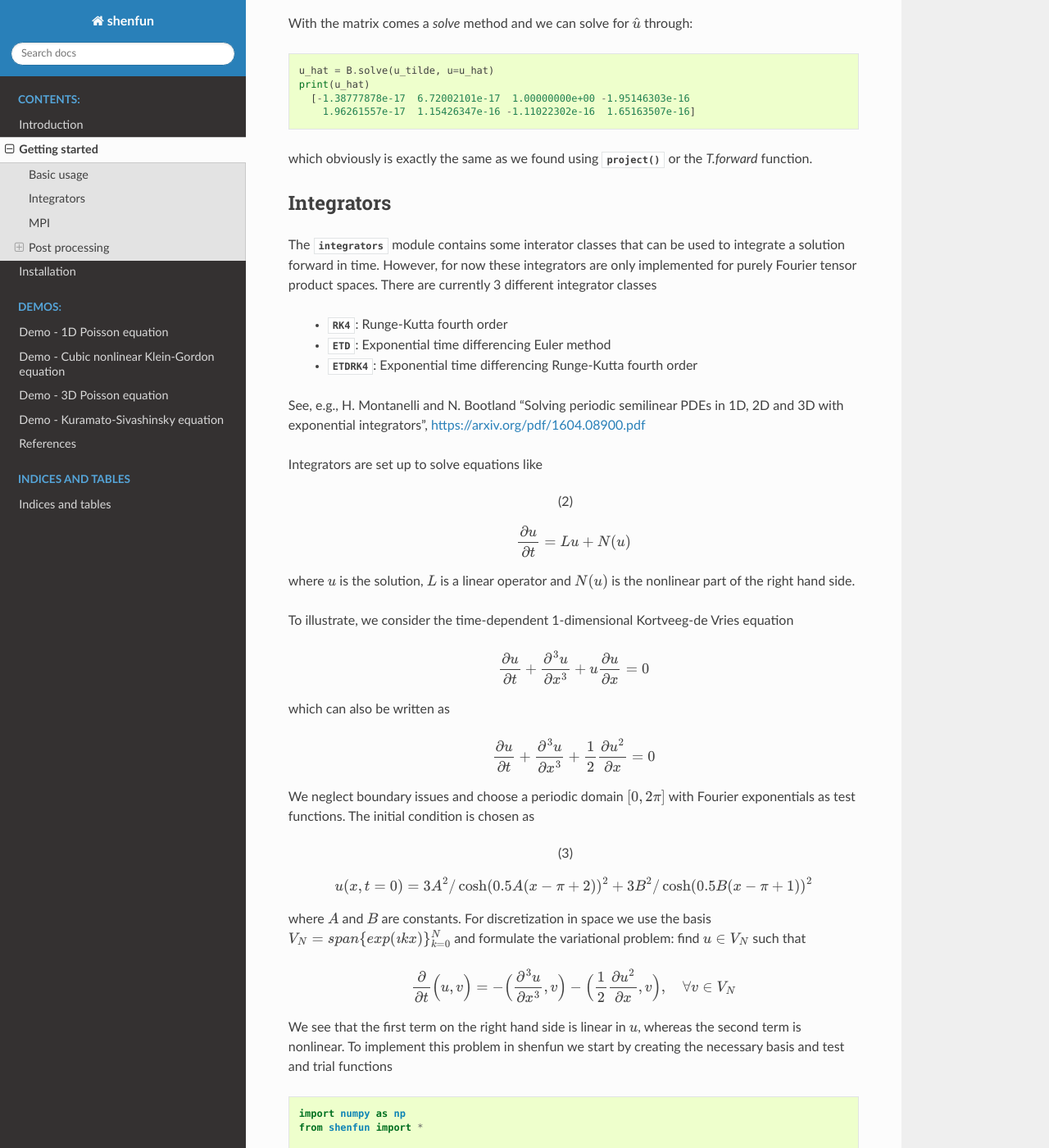
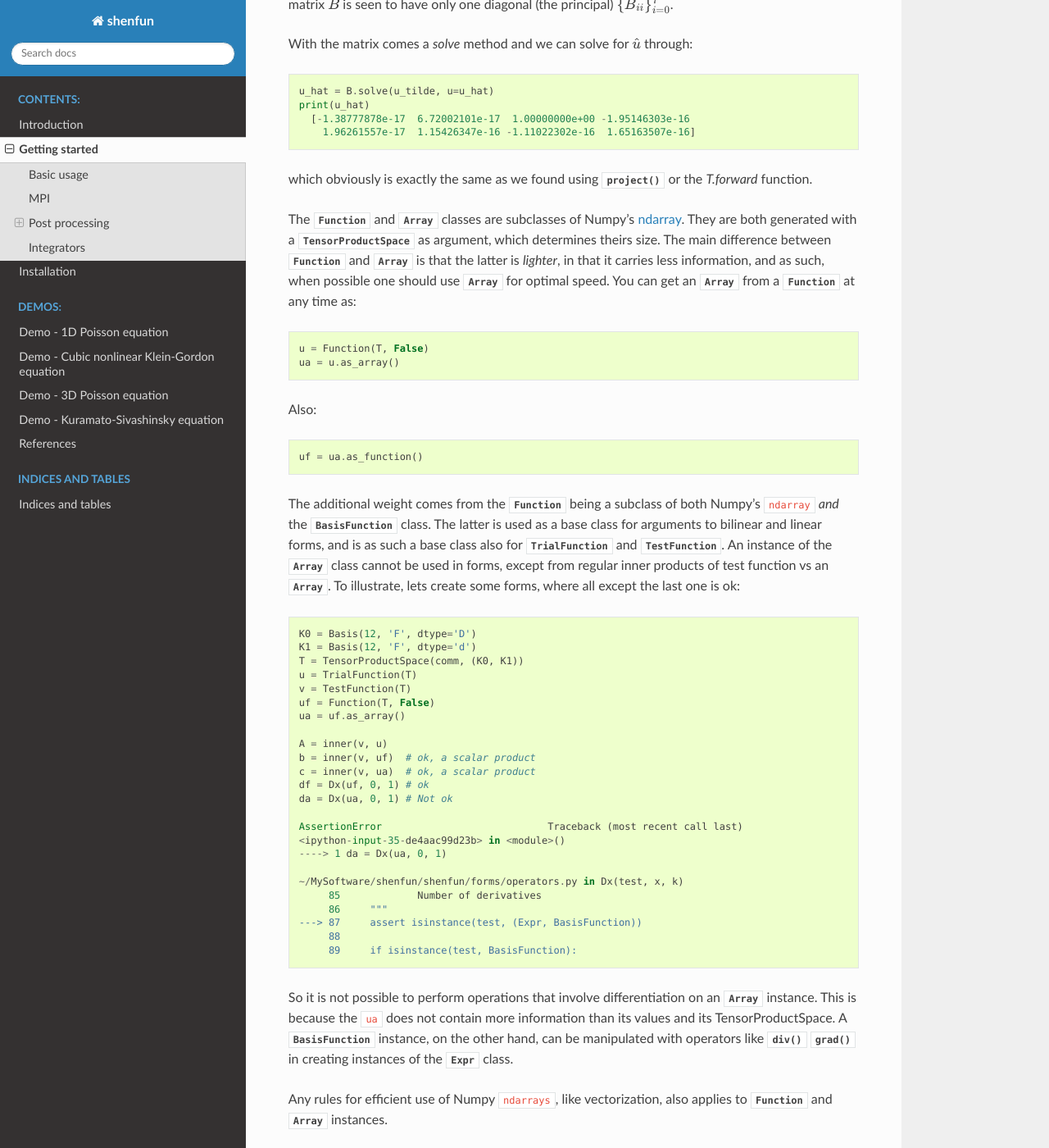
Before and after one commit to spectralDNS/shenfun, a Sphinx documentation site: the page built from docs/source/gettingstarted.rst, in a window 1280 px wide and 1400 px high, scrolled down 2983 px. Shown: the whole window at 82% size. Built offline with Sphinx 7.4.7 and the Read the Docs theme 2.0.0, drawn with Linux system fonts in a browser that asks for light colours; some of the changed text lies outside the part shown.

Commit message:
Adding some info on Functions and Arrays

```diff
--- a/docs/source/gettingstarted.rst
+++ b/docs/source/gettingstarted.rst
@@ -14,6 +14,7 @@ most important everyday tools are
 	* :class:`.TrialFunction`
 	* :class:`.TestFunction`
 	* :class:`.Function`
+        * :class:`.Array`
 	* :func:`.inner`
 	* :func:`.div`
 	* :func:`.grad`
@@ -153,6 +154,65 @@ through::
 which obviously is exactly the same as we found using :func:`.project`
 or the `T.forward` function.
 
-.. include:: integrators.rst
+The :class:`.Function` and :class:`.Array` classes are subclasses of Numpy's
+`ndarray <https://docs.scipy.org/doc/numpy-1.14.0/reference/generated/numpy.ndarray.html>`_.
+They are both generated with a :class:`.TensorProductSpace` as argument,
+which determines theirs size. The main difference between :class:`.Function`
+and :class:`.Array` is that the latter is *lighter*, in that it carries less
+information, and as such, when possible one should use :class:`.Array`
+for optimal speed. You can get an :class:`.Array` from a
+:class:`.Function` at any time as::
+
+    u = Function(T, False)
+    ua = u.as_array()
+
+Also::
+
+    uf = ua.as_function()
+
+The additional weight comes from the :class:`.Function` being a subclass
+of both Numpy's ``ndarray`` *and* the :class:`.BasisFunction` class. The
+latter is used as a base class for arguments to bilinear and linear forms,
+and is as such a base class also for :class:`.TrialFunction` and
+:class:`.TestFunction`. An instance of the :class:`.Array` class cannot
+be used in forms, except from regular inner products of test function
+vs an :class:`.Array`. To illustrate, lets create some forms, where
+all except the last one is ok::
+
+    K0 = Basis(12, 'F', dtype='D')
+    K1 = Basis(12, 'F', dtype='d')
+    T = TensorProductSpace(comm, (K0, K1))
+    u = TrialFunction(T)
+    v = TestFunction(T)
+    uf = Function(T, False)
+    ua = uf.as_array()
+
+    A = inner(v, u)
+    b = inner(v, uf)  # ok, a scalar product
+    c = inner(v, ua)  # ok, a scalar product
+    df = Dx(uf, 0, 1) # ok
+    da = Dx(ua, 0, 1) # Not ok
+
+    AssertionError                            Traceback (most recent call last)
+    <ipython-input-35-de4aac99d23b> in <module>()
+    ----> 1 da = Dx(ua, 0, 1)
+
+    ~/MySoftware/shenfun/shenfun/forms/operators.py in Dx(test, x, k)
+         85             Number of derivatives
+         86     """
+    ---> 87     assert isinstance(test, (Expr, BasisFunction))
+         88
+         89     if isinstance(test, BasisFunction):
+
+So it is not possible to perform operations that involve differentiation on an
+:class:`.Array` instance. This is because the ``ua`` does not contain more
+information than its values and its TensorProductSpace. A :class:`.BasisFunction`
+instance, on the other hand, can be manipulated with operators like :func:`.div`
+:func:`.grad` in creating instances of the :class:`.Expr` class.
+
+Any rules for efficient use of Numpy ``ndarrays``, like vectorization, also
+applies to :class:`.Function` and :class:`.Array` instances.
+
 .. include:: mpi.rst
 .. include:: postprocessing.rst
+.. include:: integrators.rst
```
Also changed, not shown: 2 other files.
